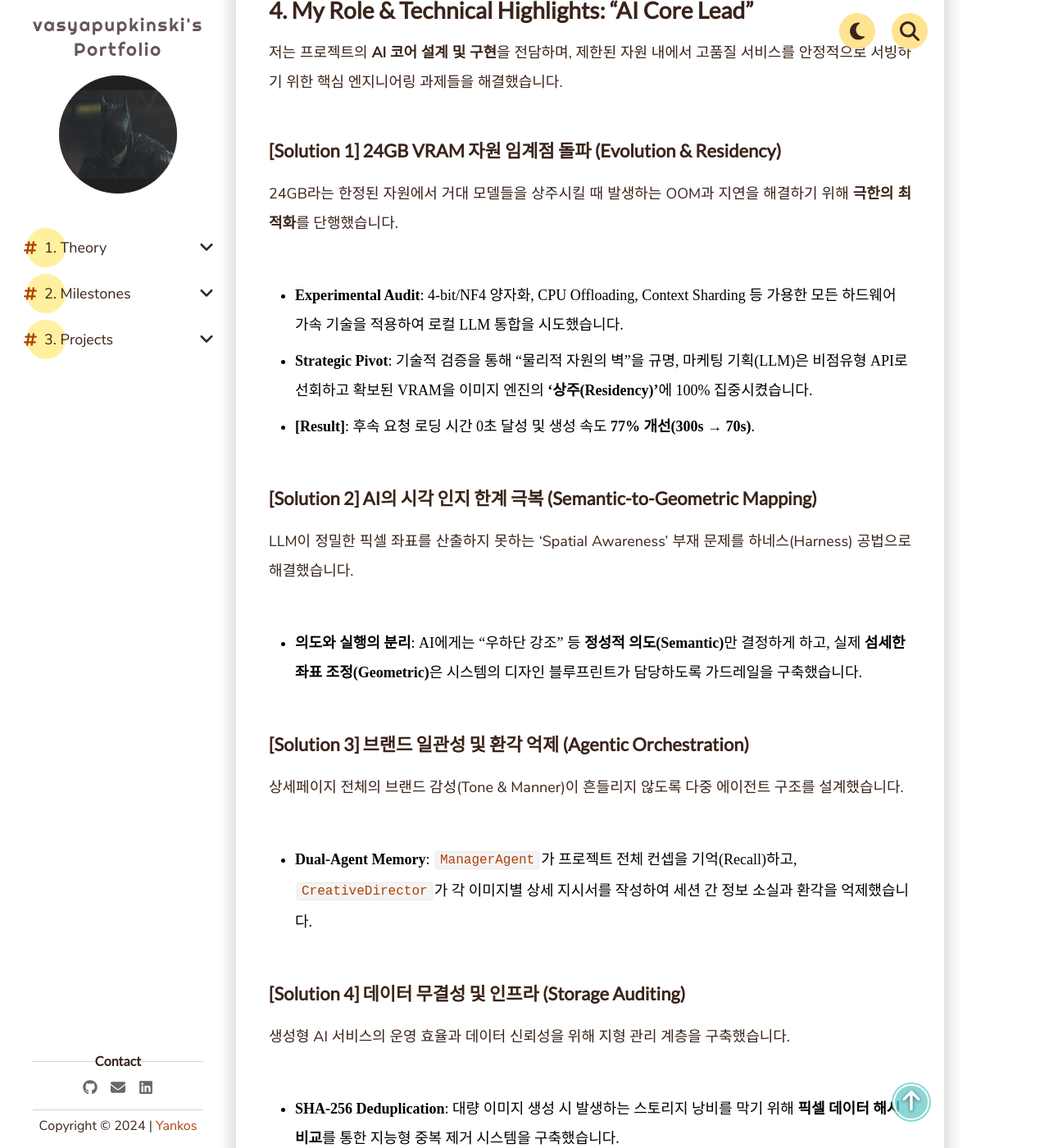
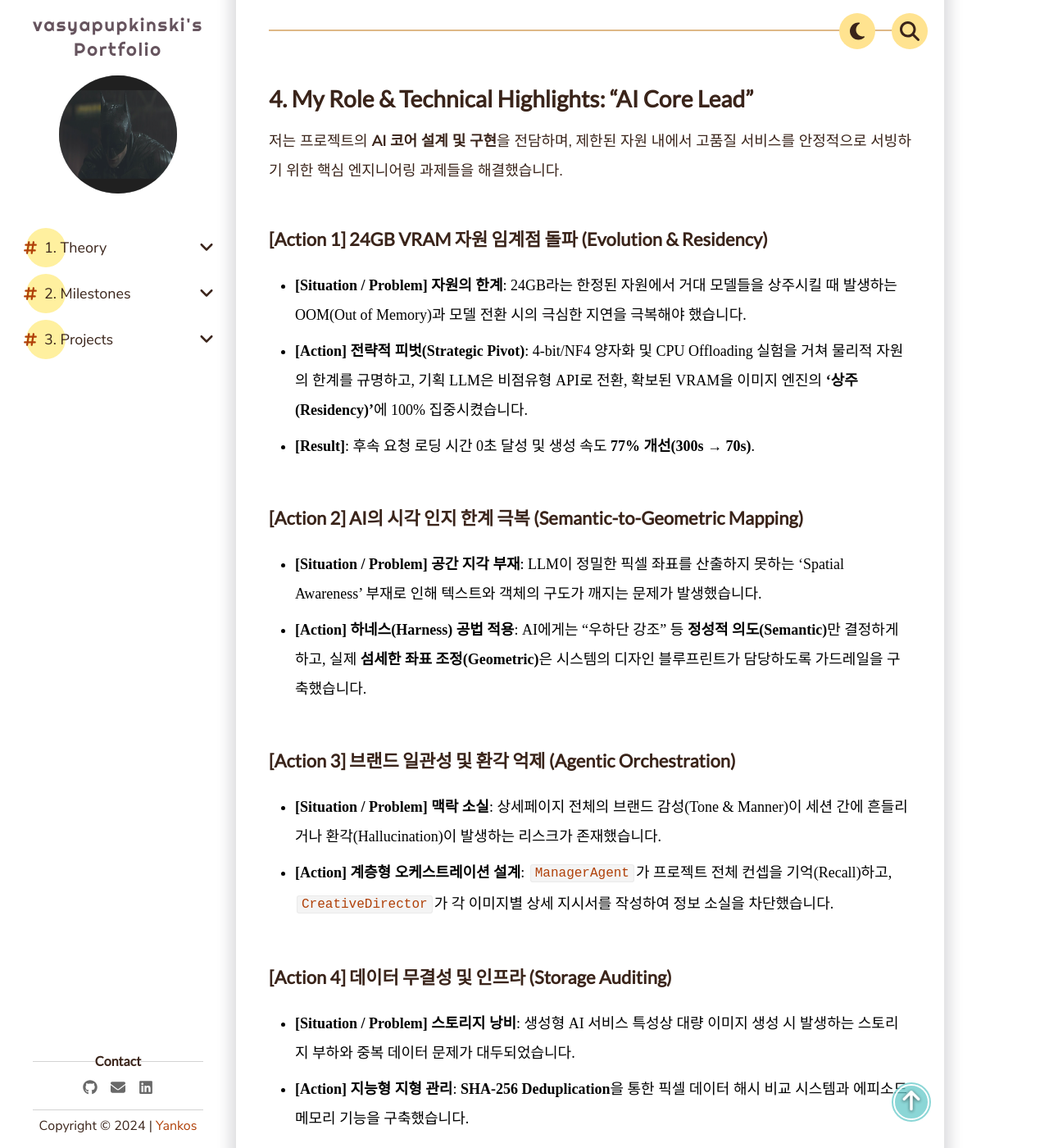
Before and after one commit to vasyapupkinski/vasyapupkinski.github.io, a Jekyll site: the page built from _pages/3. Projects/Team Projects/adgen-ai-ad-generation.md, in a window 1280 px wide and 1400 px high, scrolled down 6651 px. Shown: the whole window at 82% size. Built offline with Jekyll 4.4.1, drawn with Linux system fonts in a browser that asks for light colours; comment, search, counter and statistics services are not loaded; some of the changed text lies outside the part shown.

Commit message:
docs: Update accuracy of prompt caption in adgen documentation

```diff
--- a/_pages/3. Projects/Team Projects/adgen-ai-ad-generation.md
+++ b/_pages/3. Projects/Team Projects/adgen-ai-ad-generation.md
@@ -28,7 +28,7 @@ order: 3
 ### 모델의 한계를 넘는 '공학적 흐름(Flow)'과 '자원 효율성'의 탐구
 최근 생성형 AI(Generative AI)의 발전으로 고품질 이미지를 만드는 것은 쉬워졌으나, 이를 **'상용 가용성'**을 갖춘 서비스로 만드는 것은 별개의 문제였습니다. 특히 24GB VRAM이라는 한정된 GPU 자원 내에서 거대 모델들을 지연 없이 서빙해야 하는 환경은 설계 초기부터 **'구조적 오케스트레이션'**과 **'메모리 효율화'**를 동시에 고민하게 만들었습니다.
 
-저는 단순히 프롬프트 한 줄을 고치는 것을 넘어, **"메모리 기반의 자원 핸들링이 선행되지 않은 AI 서비스는 사상누각"**이라는 전제 하에 멀티에이전트 하네스(Harness)를 구현해 보려는 공학적 시도를 단행했습니다. 모델의 불확실성을 가드레일로 통제하고, 자원의 한계치 안에서 최적의 성능을 끌어내는 '안정적인 시스템'을 구축하는 과정에서의 깨달음을 공유합니다.
+저는 단순히 프롬프트 한 줄을 고치는 것을 넘어, **"프론트엔드나 상위 레이어의 어떤 요청이든 어떻게든 모델이 돌아가게 만들고(Availability), 그 처리 시간을 극한으로 단축하며(Latency), 설계 초기부터 메모리 문제를 철저히 투명하게 관리한다(Resource)"**는 AI 코어 엔지니어로서의 핵심 마인드셋을 바탕으로 프로젝트에 임했습니다. 메모리 기반의 자원 핸들링이 선행되지 않은 AI 서비스는 사상누각이라는 전제 하에 멀티에이전트 하네스(Harness)를 구현해 보려는 공학적 시도를 단행했습니다. 모델의 불확실성을 가드레일로 통제하고, 자원의 한계치 안에서 최적의 성능을 끌어내는 '안정적인 시스템'을 구축하는 과정에서의 깨달음을 공유합니다.
 
 ---
 
@@ -91,58 +91,54 @@ order: 3
 
 저는 프로젝트의 **AI 코어 설계 및 구현**을 전담하며, 제한된 자원 내에서 고품질 서비스를 안정적으로 서빙하기 위한 핵심 엔지니어링 과제들을 해결했습니다.
 
-### [Solution 1] 24GB VRAM 자원 임계점 돌파 (Evolution & Residency)
-24GB라는 한정된 자원에서 거대 모델들을 상주시킬 때 발생하는 OOM과 지연을 해결하기 위해 **극한의 최적화**를 단행했습니다.
-*   **Experimental Audit**: 4-bit/NF4 양자화, CPU Offloading, Context Sharding 등 가용한 모든 하드웨어 가속 기술을 적용하여 로컬 LLM 통합을 시도했습니다.
-*   **Strategic Pivot**: 기술적 검증을 통해 "물리적 자원의 벽"을 규명, 마케팅 기획(LLM)은 비점유형 API로 선회하고 확보된 VRAM을 이미지 엔진의 **'상주(Residency)'**에 100% 집중시켰습니다.
+### [Action 1] 24GB VRAM 자원 임계점 돌파 (Evolution & Residency)
+*   **[Situation / Problem] 자원의 한계**: 24GB라는 한정된 자원에서 거대 모델들을 상주시킬 때 발생하는 OOM(Out of Memory)과 모델 전환 시의 극심한 지연을 극복해야 했습니다.
+*   **[Action] 전략적 피벗(Strategic Pivot)**: 4-bit/NF4 양자화 및 CPU Offloading 실험을 거쳐 물리적 자원의 한계를 규명하고, 기획 LLM은 비점유형 API로 전환, 확보된 VRAM을 이미지 엔진의 **'상주(Residency)'**에 100% 집중시켰습니다.
 *   **[Result]**: 후속 요청 로딩 시간 0초 달성 및 생성 속도 **77% 개선(300s → 70s)**.
 
-### [Solution 2] AI의 시각 인지 한계 극복 (Semantic-to-Geometric Mapping)
-LLM이 정밀한 픽셀 좌표를 산출하지 못하는 'Spatial Awareness' 부재 문제를 하네스(Harness) 공법으로 해결했습니다.
-*   **의도와 실행의 분리**: AI에게는 "우하단 강조" 등 **정성적 의도(Semantic)**만 결정하게 하고, 실제 **섬세한 좌표 조정(Geometric)**은 시스템의 디자인 블루프린트가 담당하도록 가드레일을 구축했습니다.
+### [Action 2] AI의 시각 인지 한계 극복 (Semantic-to-Geometric Mapping)
+*   **[Situation / Problem] 공간 지각 부재**: LLM이 정밀한 픽셀 좌표를 산출하지 못하는 'Spatial Awareness' 부재로 인해 텍스트와 객체의 구도가 깨지는 문제가 발생했습니다.
+*   **[Action] 하네스(Harness) 공법 적용**: AI에게는 "우하단 강조" 등 **정성적 의도(Semantic)**만 결정하게 하고, 실제 **섬세한 좌표 조정(Geometric)**은 시스템의 디자인 블루프린트가 담당하도록 가드레일을 구축했습니다.
 
-### [Solution 3] 브랜드 일관성 및 환각 억제 (Agentic Orchestration)
-상세페이지 전체의 브랜드 감성(Tone & Manner)이 흔들리지 않도록 다중 에이전트 구조를 설계했습니다.
-*   **Dual-Agent Memory**: `ManagerAgent`가 프로젝트 전체 컨셉을 기억(Recall)하고, `CreativeDirector`가 각 이미지별 상세 지시서를 작성하여 세션 간 정보 소실과 환각을 억제했습니다.
+### [Action 3] 브랜드 일관성 및 환각 억제 (Agentic Orchestration)
+*   **[Situation / Problem] 맥락 소실**: 상세페이지 전체의 브랜드 감성(Tone & Manner)이 세션 간에 흔들리거나 환각(Hallucination)이 발생하는 리스크가 존재했습니다.
+*   **[Action] 계층형 오케스트레이션 설계**: `ManagerAgent`가 프로젝트 전체 컨셉을 기억(Recall)하고, `CreativeDirector`가 각 이미지별 상세 지시서를 작성하여 정보 소실을 차단했습니다.
 
-### [Solution 4] 데이터 무결성 및 인프라 (Storage Auditing)
-생성형 AI 서비스의 운영 효율과 데이터 신뢰성을 위해 지형 관리 계층을 구축했습니다.
-*   **SHA-256 Deduplication**: 대량 이미지 생성 시 발생하는 스토리지 낭비를 막기 위해 **픽셀 데이터 해시 비교**를 통한 지능형 중복 제거 시스템을 구축했습니다.
-*   **Episode Memory**: 사용자의 과거 성공 프롬프트와 비선호 스타일을 메타데이터로 관리하여 세션을 거듭할수록 개인화된 품질을 제공합니다.
+### [Action 4] 데이터 무결성 및 인프라 (Storage Auditing)
+*   **[Situation / Problem] 스토리지 낭비**: 생성형 AI 서비스 특성상 대량 이미지 생성 시 발생하는 스토리지 부하와 중복 데이터 문제가 대두되었습니다.
+*   **[Action] 지능형 지형 관리**: **SHA-256 Deduplication**을 통한 픽셀 데이터 해시 비교 시스템과 에피소드 메모리 기능을 구축했습니다.
 
 ---
 ## 5. Technical Deep-Dive — 지표 이면의 공학적 디테일
 
-단순한 '기능 구현'을 넘어, 상용 환경에서의 안정성과 품질을 위해 설계된 코어 시스템의 핵심 로직들입니다.
+### 5.1 Performance Observability (성능 계측 및 최적화 우선순위)
+*   **[Situation / Problem] 정량적 지표 부재**: 단순히 시스템이 "느리다"는 정성적 판단만으로는 정확한 최적화 포인트를 찾기 어려웠습니다.
+*   **[Action]**: 모든 파이프라인 단계에 `PerformanceTimer`를 삽입하여 실행 시간을 로깅하고, 5단계 생성 공정의 병목 구간을 시각화했습니다.
+*   **[Result]**: 모델 로딩이 전체의 60%를 차지한다는 계측 결과를 얻었고, 이를 통해 `VRAM Residency` 전략이라는 근본적인 해결책을 도출할 수 있었습니다.
 
-### 10.1 Performance Observability (성능 계측 및 최적화 우선순위)
-*   **[Action]**: 모든 파이프라인 단계에 `PerformanceTimer`를 삽입하여 실행 시간을 로깅하고, 5단계 생성 공정의 병목 구간을 시각화했습니다.
-*   **[Result]**: 단순히 "느리다"는 추측이 아닌, "모델 로딩이 전체의 60%를 차지한다"는 정확한 계측 결과를 얻었고, 이를 통해 `VRAM Residency` 전략이라는 근본적인 해결책을 도출할 수 있었습니다.
+### 5.2 77-Token Prompt Condenser & T5 Tokenizer
+*   **[Situation / Problem] 컨텍스트 소실**: FLUX.1 (T5) 인코더의 **77토큰 제한**을 초과할 경우 뒷부분의 결정적인 묘사들이 무시되어 결과물 품질이 급감하는 문제가 있었습니다.
+*   **[Action]**: 매니저 에이전트 내부에 `T5Tokenizer`를 로컬 로드하여 실시간 토큰 수를 계산하고, 초과 시 LLM이 핵심 키워드 위주로 프롬프트를 **자율 압축(Condensation)**하도록 설계했습니다.
+*   **[Result]**: 긴 사용자 요구사항도 77토큰 이내의 고농축 프롬프트로 변환되어 생성 결과물의 정합성을 획득했습니다.
 
-### 10.2 77-Token Prompt Condenser & T5 Tokenizer
-*   **[Problem]**: FLUX.1 (T5) 인코더의 **77토큰 제한**을 초과할 경우 뒷부분의 묘사가 무시되어 결과물의 품질이 급감했습니다.
-*   **[Action]**: 매니저 에이전트 내부에 `T5Tokenizer`를 로컬 로드하여 실시간 토큰 수를 계산하고, 초과 시 LLM이 핵심 키워드 위주로 프롬프트를 **자율 압축(Condensation)**하도록 설계했습니다.
-*   **[Result]**: 긴 사용자 요구사항도 모델이 이해 가능한 77토큰 이내의 고농축 프롬프트로 변환되어 생성 결과물의 정합성을 획득했습니다.
+### 5.3 Layout-Aware Vector Composition Engine
+*   **[Situation / Problem] 레이아웃 붕괴**: AI가 생성한 배경 위에 시각적 요소들이 겹치거나 부자연스러운 구도로 배치되는 현상이 발견되었습니다.
+*   **[Action]**: `ShapeComposer`를 통해 전용 **디자인 블루프린트**를 구축하고, 강조 요소가 제품의 좌표(`px`, `py`)를 수학적으로 추적하는 **지능적 앵커링** 로직을 적용했습니다.
 
-### 10.2 Layout-Aware Vector Composition Engine
-*   **[Problem]**: AI가 생성한 배경 위에 텍스트와 도형이 겹치거나 구도가 깨지는 문제.
-*   **[Action]**: `ShapeComposer`를 통해 레이아웃 타입(`center_hero`, `left_product`, `grid_4` 등) 및 페이지 역할별 **디자인 블루프린트**를 구축했습니다.
-*   **[Geometric Anchoring]**: 포인터 화살표 등 강조 요소가 제품의 좌표(`px`, `py`)를 수학적으로 추적하여 정확히 가리키도록 하는 **지능적 앵커링** 로직을 적용했습니다.
+### 5.4 Context & Semantic Isolation (맥락 및 의미론적 격리)
+*   **[Situation / Problem] 인스트럭션 혼선**: 광고 카피에 배경 묘사가 섞이는 등 정보 간 간섭으로 인한 환각 현상이 발생했습니다.
+*   **[Action] 에피소드 메모리 격리**: 사용자의 과거 데이터와 현재 세션의 인스트럭션을 독립적으로 관리하는 격리된 추론 환경을 제공했습니다.
 
-### 10.3 Context & Semantic Isolation (맥락 및 의미론적 격리)
-*   **[Hallucination Suppression]**: 상세페이지의 여러 에셋을 생성할 때 발생하기 쉬운 LLM의 '기억 소실'이나 '환각'을 방지하기 위해 역할을 격리했습니다. AI가 전체 맥락을 잃지 않고 특정 세션 동안 브랜드 톤을 고수하도록 **에피소드 메모리(Episode Memory)**와 연동된 격리된 추론 환경을 제공합니다.
-*   **[Context Isolation]**: 광고 카피에 배경 묘사가 섞여 들어가는 실수를 방지하기 위해 프롬프트 레벨에서 정보의 성격을 명확히 분리하는 규칙을 삽입했습니다.
-
-### 10.4 Agentic Control & Harness Engineering (프롬프트의 수치 제어)
+### 5.5 Agentic Control & Harness Engineering (프롬프트의 수치 제어)
 
 ![Planner 및 Designer 프롬프트 전략](/assets/images/projects/adgen/prompt_strategy.png)
-*Planner와 Designer 에이전트의 실제 프롬프트 구조와 Aesthetic/Physical 지능 제어 원문*
+*Planner와 Designer 에이전트의 실제 프롬프트 구조와 Aesthetic/Physical 지능 제어 핵심 원문*
 
 단순한 텍스트 생성을 넘어, LLM 프롬프트가 시스템의 정량적 수치를 직접 제어하는 **'Agentic Control'** 구조를 구축했습니다.
 
-*   **Aesthetic Intelligence Mapping**: LLM이 프롬프트를 통해 분석한 감성에 맞춰 `contrast`, `saturation`, `warmth` 등의 색보정 수치를 소수점 단위로 결정합니다. 이 값은 `ColorMaster` 엔진의 실제 파라미터로 실시간 매핑되어 픽셀 보정에 반영됩니다.
-*   **Geometric Translation Guard**: AI의 정성적 의도(예: "우측 하단 여백 활용")를 시스템이 실시간 픽셀 좌표(`x`, `y`, `scale`)로 변환합니다. 이때 제품이 캔버스 밖으로 이탈하지 않도록 **Safe Margin** 및 **Physical Clamping** 가드레일을 적용했습니다.
-*   **Harness Engineering (JSON Sanitizer)**: LLM의 비정형 응답( halluciation )이나 오타(`sixty` -> `60`)를 정규표현식으로 실시간 정제하는 하네스 계층을 구축하여, AI의 불확실성이 시스템 전체의 크래시로 이어지지 않도록 설계했습니다.
+*   **[Action: Aesthetic Intelligence]**: LLM이 분석한 감성에 맞춰 색보정 수치를 소수점 단위로 결정하고, 이를 `ColorMaster` 파라미터로 실시간 매핑했습니다.
+*   **[Action: Geometric translation]**: 정성적 의도를 실시간 픽셀 좌표로 변환하되, 제품이 캔버스 밖으로 이탈하지 않도록 **Safe Margin** 및 **Physical Clamping** 가드레일을 적용했습니다.
+*   **[Result: Harness Engineering]**: 비정형 응답이나 오타를 정규표현식으로 정제하는 **JSON Sanitizer** 계층을 구축하여 시스템의 안정성을 확보했습니다.
 
 ---
 
@@ -186,21 +182,24 @@ AdGen 프로젝트의 AI 코어 시스템을 구축하며 얻은 가장 큰 교
 
 ---
 
-## 13. Lessons Learned
+## 9. Lessons Learned
 
 ### 기술적 교훈
 1.  **"병목은 로직이 아니라 로딩에 있다"** — 생성 자체보다 모델 로딩에 더 많은 시간이 걸린다는 점을 규명하고, `vram_handler`를 통한 상주(Residency) 전략으로 속도를 77% 개선한 것이 가장 큰 성과였습니다.
 2.  **"양자화(Quantization) 모델의 실무적 적용"** — NF4 양자화 모델 적용(Application)을 통해 고품질을 유지하면서도 VRAM 효율을 4배 이상 확보하며, 한정된 자원에서의 서비스 확장성을 확인했습니다.
+3.  **"수학적 계산만으로는 '미학적 감각'을 대체할 수 없다"** — 캔버스 좌표와 텍스트 박스 크기를 수학적으로 치밀하게 계산하여 최적의 위치를 정하도록 설계했으나, 실제 인간의 눈에 비치는 '섬세한 배치'에는 도달하지 못하는 태생적 한계를 확인했습니다. 이는 에이전트가 시각 데이터(Vision)를 직접 인지하지 못하고 수치에만 의존하기 때문이며, 시간과 자원이 더 허락되었다면 비전 모델을 결합하여 '눈'을 달아주었어야 했다는 엔지니어링적 아쉬움과 깨달음을 남겼습니다.
 
 ### 리더십 및 설계 인사이트
-3.  **"가이드라인은 수학적이어야 한다"** — LLM에게 "예쁘게 배치해줘"라고 하는 대신, `Scale Guard`와 `Safe Margin` 같은 물리적 제약 조건을 코드로 직접 구현했을 때 비로소 서비스의 일관된 품질이 보장됨을 배웠습니다.
-4.  **"엔지니어링은 한계를 인정하는 것에서 시작된다"** — 로컬화를 위한 극한의 최적화 과정은 실패가 아닌, **물리적 자원의 임계점**을 명확히 규명하는 검증 과정이었습니다. "최적화로 알뜰하게 쓸 수 있을지언정, 물리적 총량을 이길 순 없다"는 교훈은 저에게 유연하고 현실적인 아키텍처를 설계하는 안목을 주었습니다.
+4.  **"가이드라인은 수학적이어야 한다"** — LLM에게 "예쁘게 배치해줘"라고 하는 대신, `Scale Guard`와 `Safe Margin` 같은 물리적 제약 조건을 코드로 직접 구현했을 때 비로소 서비스의 일관된 품질이 보장됨을 배웠습니다.
+5.  **"엔지니어링은 한계를 인정하는 것에서 시작된다"** — 로컬화를 위한 극한의 최적화 과정은 실패가 아닌, **물리적 자원의 임계점**을 명확히 규명하는 검증 과정이었습니다. "최적화로 알뜰하게 쓸 수 있을지언정, 물리적 총량을 이길 순 없다"는 교훈은 저에게 유연하고 현실적인 아키텍처를 설계하는 안목을 주었습니다.
+6.  **"완성보다 중요한 것은 끝까지 해내는 '팀의 호흡'이다"** — 프로젝트 중반, 팀원의 절반이 이탈하는 절망적인 상황을 겪었습니다. 남은 2명이서 감당하기엔 불가능해 보여 포기하고 싶었으나, 남은 팀원과 '미완성이라도 끝까지 최선을 다해보자'는 진솔한 대화를 통해 동력을 회복했습니다. 결국 마감일까지 기대 이상의 결과물과 이미지 퀄리티를 도출해 냈으며, 이를 통해 극한의 상황에서도 서로를 믿는 팀워크가 기술적 능력보다 더 큰 성과를 만든다는 소중한 교훈을 얻었습니다. (끝까지 함께해 준 팀원에게 다시 한번 감사를 전합니다.)
+7.  **"AI 코어 엔지니어의 숙명: 가용성과 효율성의 동시 확보"** — 타 파트의 어떠한 요구사항도 기술적 불가능으로 남기지 않고 어떻게든 '작동'하게 만드는 가용성(Availability) 확보 마인드와, 이를 뒷받침하기 위해 초기 설계부터 메모리 점유 및 생성 시간을 극한까지 관리하는 최적화 능력이 AI 시스템 구축의 본질임을 체득했습니다.
 
 ---
 
-## 14. Future Roadmap: 시각적 피드백 루프의 완성
+## 10. Future Roadmap: 시각적 피드백 루프의 완성
 
-현재 시스템은 텍스트 파라미터 기반의 레이아웃 산출 방식으로 인해, 인간의 감각에 준하는 '섬세한 미세 조정'에는 물리적 한계가 존재했습니다. 이를 극복하기 위해 다음과 같은 차기 아키텍처를 구상하고 있습니다.
+현재 시스템은 텍스트 파라미터 기반의 레이아웃 산출 방식으로 인해, 인간의 감각에 준하는 '섬세한 미세 조정'에는 물리적 한계가 존재했습니다. **"에이전트에게 눈(Vision)이 없어 수학적 수치에만 의존한다"는 태생적 제약**을 정면으로 돌파하기 위해 다음과 같은 차기 아키텍처를 구상하고 있습니다.
 
 *   **LMM (Vision) 기반의 Visual Audit**: 생성된 광고 결과물을 멀티모달 모델(LMM)이 직접 분석하고 수정을 제안하는 **'시각적 피드백 루프'** 구축.
 *   **Adaptive Layout Discovery**: 정해진 블루프린트를 넘어, 비전 에이전트가 배경 이미지의 여백과 구도를 실시간 인지하여 제품 배치를 동적으로 최적화하는 지능형 배치 엔진 고도화.
```
Also changed, not shown: other parts of _pages/3. Projects/Team Projects/adgen-ai-ad-generation.md (+2 -2 lines).
